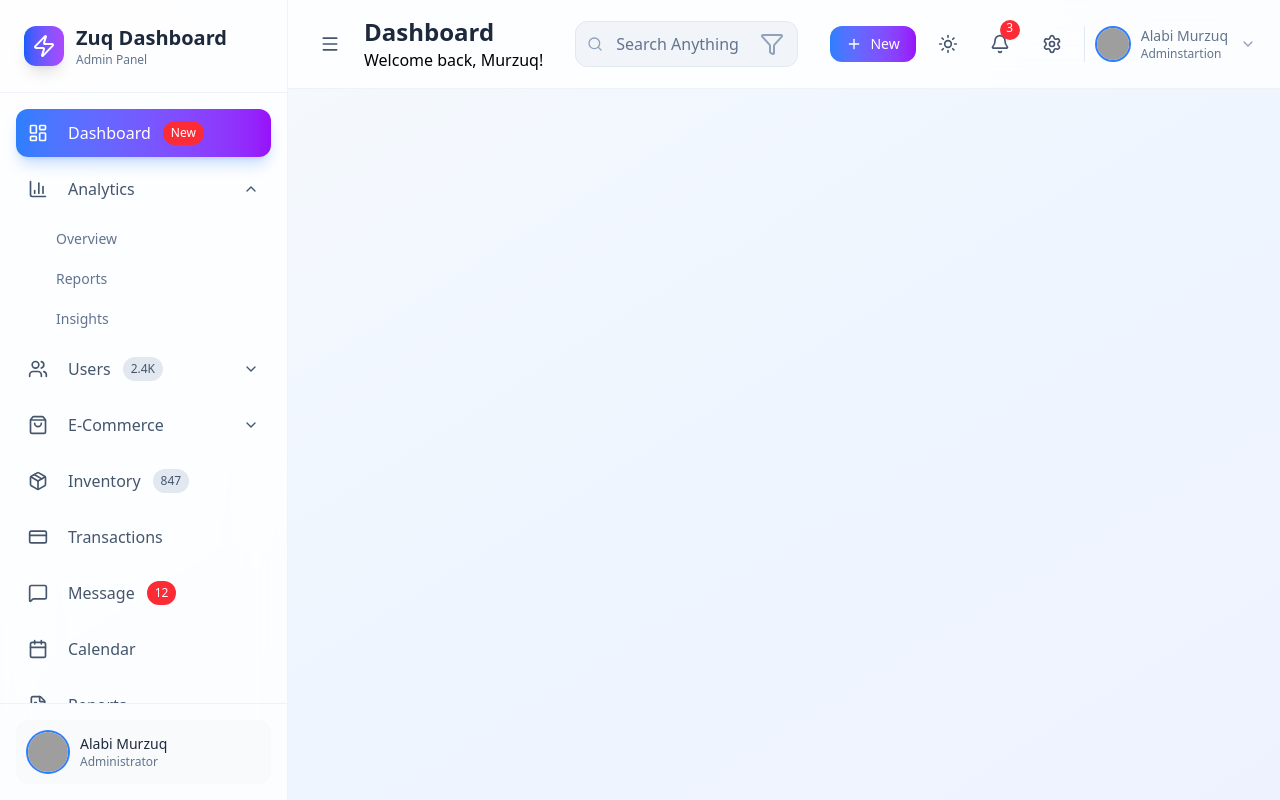
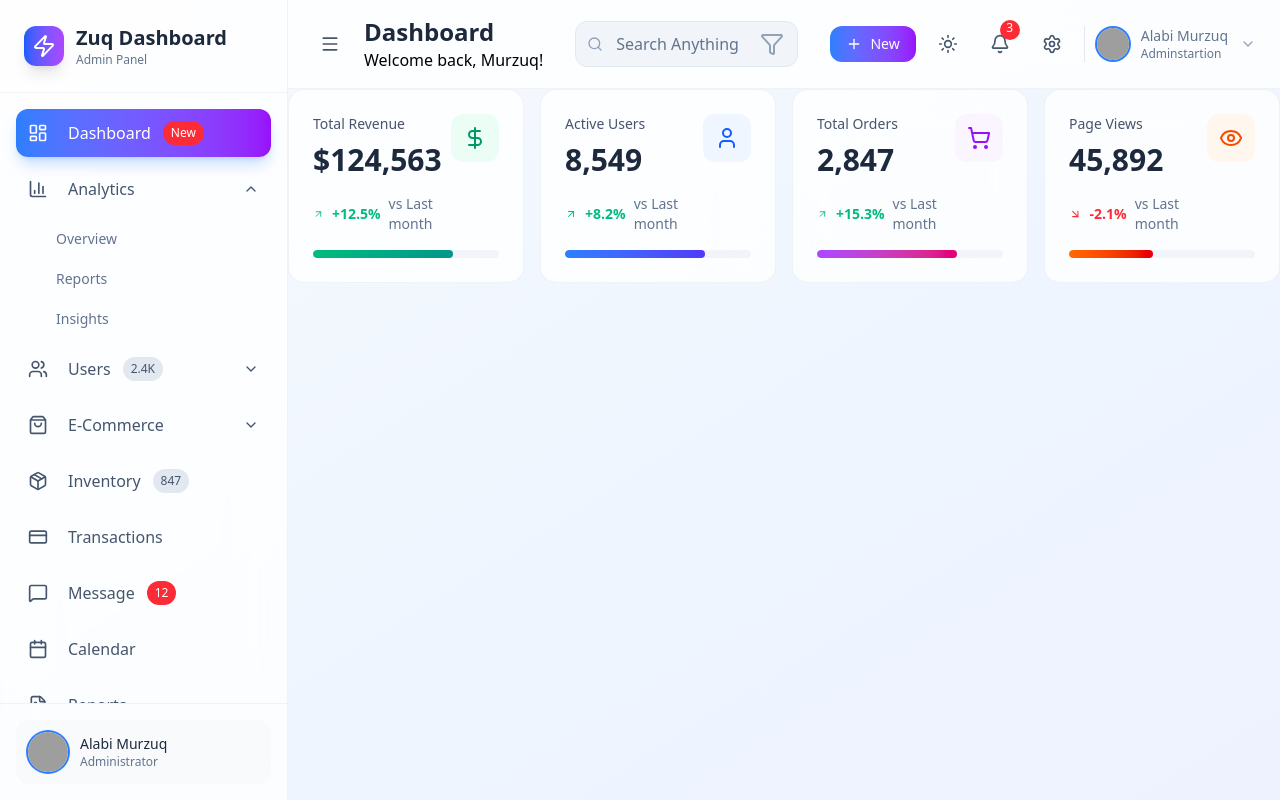
Before and after one commit to Murzuq/Zuq-Admin-Dashboard, a React (Vite) app: page / in a window 1280 px wide. Built offline with nearby package versions, Linux system fonts and the light colour scheme; grey boxes are pictures that could not be loaded.

Commit message:
Added StatsGrid

```diff
--- a/src/App.tsx
+++ b/src/App.tsx
@@ -1,6 +1,8 @@
 import { useState } from 'react';
+
 import Header from './components/Layout/Header';
 import Sidebar from './components/Layout/Sidebar';
+import Dashboard from './components/Dashboard/Dashboard';
 
 function App() {
   const [sideBarCollapsed, setSideBarCollapsed] = useState(false);
@@ -20,6 +22,10 @@
             sidebarCollapsed={sideBarCollapsed}
             onToggleSidebar={() => setSideBarCollapsed(!sideBarCollapsed)}
           />
+
+          <main className='flex-1 overflow-y-auto bg-transparent'>
+            {currentPage === 'dashboard' && <Dashboard />}
+          </main>
         </div>
       </div>
     </div>
--- /dev/null
+++ b/src/components/Dashboard/Dashboard.tsx
@@ -0,0 +1,12 @@
+import StatsGrid from './StatsGrid';
+
+function Dashboard() {
+  return (
+    <div className='space-y-6'>
+      {/* StatsGrid */}
+      <StatsGrid />
+    </div>
+  );
+}
+
+export default Dashboard;
--- /dev/null
+++ b/src/components/Dashboard/StatsGrid.tsx
@@ -0,0 +1,108 @@
+import {
+  ArrowDownRight,
+  ArrowUpRight,
+  DollarSign,
+  Eye,
+  ShoppingCart,
+  User,
+} from 'lucide-react';
+
+const stats = [
+  {
+    title: 'Total Revenue',
+    value: '$124,563',
+    change: '+12.5%',
+    trend: 'up',
+    icon: DollarSign,
+    color: 'from-emerald-500 to-teal-600',
+    bgColor: 'bg-emerald-50 dark:bg-emerald-400',
+    textColor: 'text-emerald-600 dark:text-emerald-400',
+  },
+  {
+    title: 'Active Users',
+    value: '8,549',
+    change: '+8.2%',
+    trend: 'up',
+    icon: User,
+    color: 'from-blue-500 to-indigo-600',
+    bgColor: 'bg-blue-50 dark:bg-blue-900/20',
+    textColor: 'text-blue-600 dark:text-blue-400',
+  },
+  {
+    title: 'Total Orders',
+    value: '2,847',
+    change: '+15.3%',
+    trend: 'up',
+    icon: ShoppingCart,
+    color: 'from-purple-500 to-pink-600',
+    bgColor: 'bg-purple-50 dark:bg-purple-900/20',
+    textColor: 'text-purple-600 dark:text-purple-400',
+  },
+  {
+    title: 'Page Views',
+    value: '45,892',
+    change: '-2.1%',
+    trend: 'down',
+    icon: Eye,
+    color: 'from-orange-500 to-red-600',
+    bgColor: 'bg-orange-50 dark:bg-orange-900/20',
+    textColor: 'text-orange-600 dark:text-orange-400',
+  },
+];
+
+console.log(stats);
+
+function StatsGrid() {
+  return (
+    <div className='grid grid-cols-1 gap-4 md:grid-cols-2 xl:grid-cols-4'>
+      {stats.map((stats, index) => {
+        return (
+          <div
+            className='group rounded-2xl border border-slate-200/50 bg-white/80 p-6 backdrop-blur-xl transition-all duration-300 hover:shadow-xl hover:shadow-slate-200/20 dark:border-slate-700/50 dark:bg-slate-900/80 dark:hover:shadow-slate-900/20'
+            key={index}
+          >
+            <div className='flex items-start justify-between'>
+              <div className='flex-1'>
+                <p className='mb-2 text-sm font-medium text-slate-600 dark:text-slate-400'>
+                  {stats.title}
+                </p>
+                <p className='mb-4 text-3xl font-bold text-slate-800 dark:text-white'>
+                  {stats.value}
+                </p>
+                <div className='flex items-center space-x-2'>
+                  {stats.trend === 'up' ? (
+                    <ArrowUpRight className='text h-4 w-4 text-emerald-500' />
+                  ) : (
+                    <ArrowDownRight className='h-4 w-4 text-red-500' />
+                  )}
+                  <span
+                    className={`text-sm font-semibold ${stats.trend === 'up' ? 'text-emerald-500' : 'text-red-500'}`}
+                  >
+                    {stats.change}
+                  </span>
+                  <span className='text-sm text-slate-500 dark:text-slate-400'>
+                    vs Last month
+                  </span>
+                </div>
+              </div>
+              <div
+                className={`rounded-xl p-3 ${stats.bgColor}} transition-all duration-300 group-hover:scale-110`}
+              >
+                {<stats.icon className={`h-6 w-6 ${stats.textColor}`} />}
+              </div>
+            </div>
+            {/* Progressbar */}
+            <div className='mt-4 h-2 overflow-hidden rounded-full bg-slate-100 dark:bg-slate-800'>
+              <div
+                className={`h-full rounded-full bg-linear-to-r ${stats.color} transition-all duration-100`}
+                style={{ width: stats.trend === 'up' ? '75%' : '45%' }}
+              ></div>
+            </div>
+          </div>
+        );
+      })}
+    </div>
+  );
+}
+
+export default StatsGrid;
```
